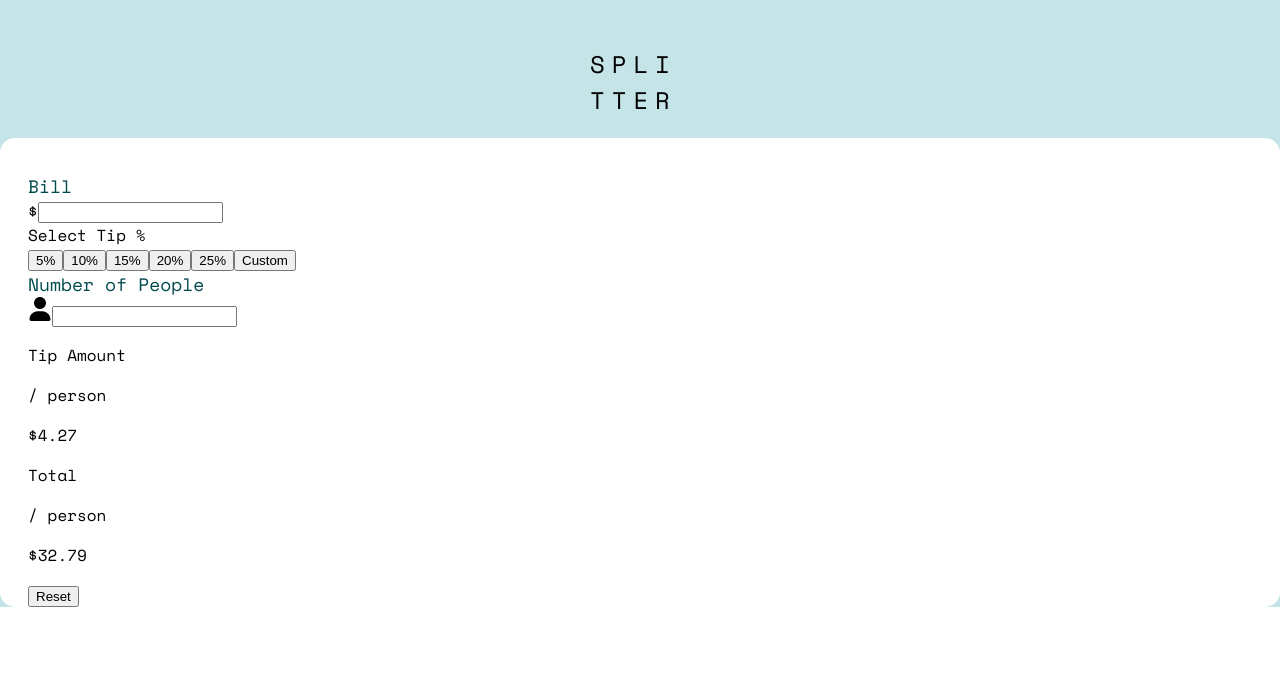
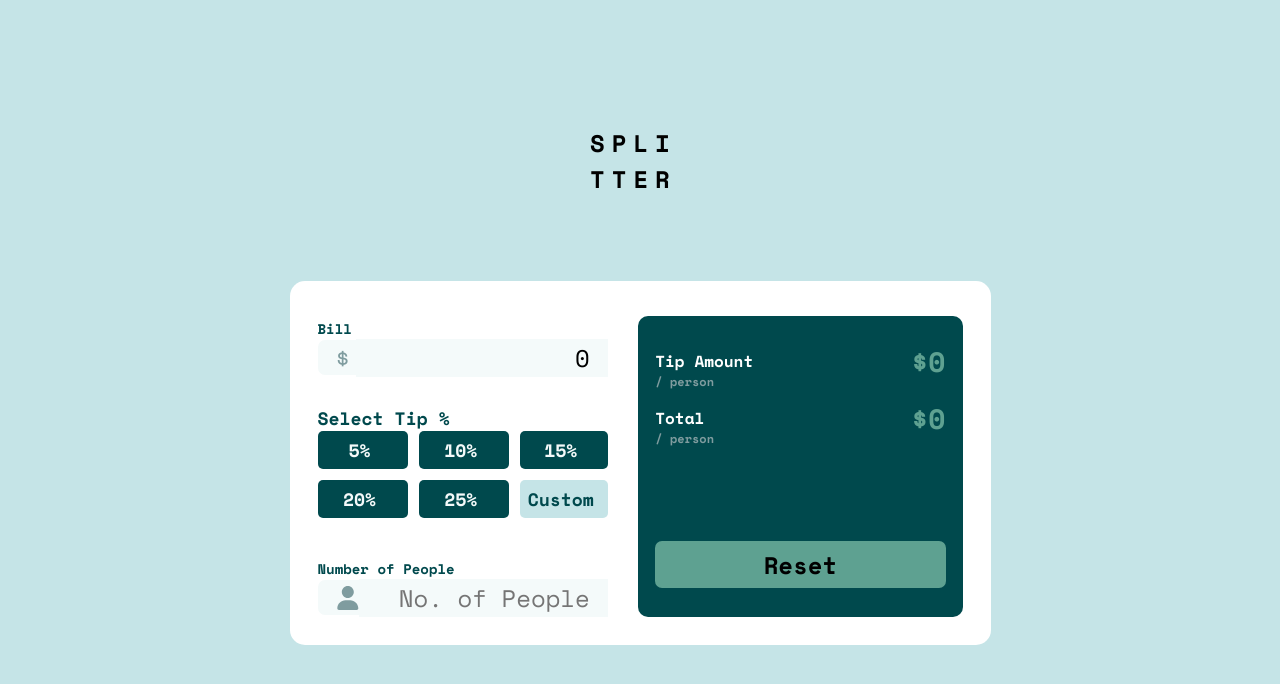
Before and after one commit to okikechinonso/react-projects, a React (Create React App) app: page / in a window 1280 px wide. Shown: the top 684 px of the page. Built offline with nearby package versions, Linux system fonts and the light colour scheme.

Commit message:
complete the logic

```diff
--- a/src/App.css
+++ b/src/App.css
@@ -1,9 +1,9 @@
-@import url('https://fonts.googleapis.com/css2?family=Space+Mono:ital,wght@0,400;0,700;1,400;1,700&display=swap');
-.tip-app{
-  font-family: 'Space Mono', monospace;;
-  background-color:  hsl(185, 41%, 84%)
+@import url("https://fonts.googleapis.com/css2?family=Space+Mono:ital,wght@0,400;0,700;1,400;1,700&display=swap");
+.tip-app {
+  font-family: "Space Mono", monospace;
+  background-color: hsl(185, 41%, 84%);
 }
-.tip-title{
+.tip-title {
   display: flex;
   flex-direction: column;
   align-items: auto;
@@ -14,21 +14,200 @@
   letter-spacing: 7px;
   padding-bottom: 38px;
   padding-top: 46px;
+  font-weight: 700;
 }
-.tip-app-container{
+.tip-app-container {
   background: white;
   border-radius: 15px;
-
 }
-.tip-app-content{
+.tip-app-content {
   display: flex;
   flex-direction: column;
   margin: 0 28px;
 }
-.desktop{
+.desktop {
   padding: 35px 0 0 0;
 }
-.bill-section label, .tip-section label{
+.bill-section {
+  margin-bottom: 38px;
+}
+.bill-section label,
+.tip-section label {
   font-size: 18px;
   color: hsl(183, 100%, 15%);
+  font-weight: 700;
 }
+
+.bill-section div {
+  display: flex;
+  justify-content: space-between;
+  align-items: center;
+  width: 100%;
+  height: 49px;
+  background: hsl(189, 41%, 97%);
+  border-radius: 7px;
+}
+.dollar {
+  font-size: 24px;
+  padding-left: 18px;
+  color: hsl(184, 14%, 56%);
+}
+.bill-section input {
+  font-size: 24px;
+  border: none;
+  background: hsl(189, 41%, 97%);
+  direction: rtl;
+  font-family: "Space Mono", monospace;
+}
+.tip-section input,
+.bill-section input {
+  padding-right: 18px;
+  width: 80%;
+}
+.tip-section input:focus,
+.bill-section input:focus {
+  outline: none;
+}
+.tip-section {
+  margin-bottom: 38px;
+}
+.tip-section-container {
+  display: flex;
+  flex-direction: column;
+}
+.tip-section-container  {
+  display: grid;
+  margin-bottom: 17px;
+  grid-template-columns: 1fr 1fr;
+  gap: 17px;
+  /* justify-content: space-between; */
+}
+.tip-section-container button{
+  height: 48px;
+  /* width: 135px; */
+  padding-left: 17px;
+  background: hsl(183, 100%, 15%);
+  color: hsl(189, 41%, 97%);
+  font-size: 24px;
+  border-radius: 5px;
+  border: none;
+  font-family: "Space Mono", monospace;
+  font-weight: 700;
+}
+.custom {
+  font-size: 24px;
+  border-radius: 5px;
+  border: none;
+  /* height: 48px;
+  width: 135px; */
+  background-color: hsl(185, 41%, 84%) !important;
+  color: hsl(183, 100%, 15%) !important;
+}
+
+.tip-section-container div button:focus {
+  background: #5ea191;
+  color: hsl(183, 100%, 15%);
+}
+
+.summary-section-container {
+  background-color: hsl(183, 100%, 15%);
+  display: flex;
+  flex-direction: column;
+  margin-bottom: 28px;
+  padding: 17px;
+  border-radius: 10px;
+}
+.summary-section-container button{
+  height: 47px;
+  font-size: 24px;
+  font-weight: 700;
+  font-family: "Space Mono", monospace;
+  border-radius: 7px;
+  border: none;
+  background:  #5ea191;
+}
+.summary-section {
+  display: flex;
+  flex-direction: column;
+  margin-bottom: 47px;
+}
+.tip-amount-summary-section{
+  display: flex;
+  justify-content: space-between;
+  align-items: center;
+  font-weight: 700;
+}
+.tip-amount{
+  color: white;
+  margin-bottom: 0;
+  font-size: 16px;
+}
+.per{
+  margin:0;
+  padding: 0;
+  font-size: 12px;
+  color: hsl(184, 14%, 56%);;
+}
+.tip-summary-dollar{
+  margin: 0;
+  font-size: 28px;
+  font-weight: 700;
+  color:#5ea191;
+}
+
+@media screen and (min-width: 702px) {
+  .tip-app{
+    padding-bottom: 182px;
+  }
+  .tip-title{
+    padding-top: 125px;
+    margin-bottom: 64px;
+  }
+  .tip-app-container{
+    width: 701px;
+    display: flex;
+    margin: auto auto;
+    padding: 0;
+  }
+  .tip-app-content{
+    display: flex;
+    flex-direction: row;
+    justify-content: space-between;
+    width: 100%;
+  }
+  .bill-section{
+    height: 55px;
+    margin-bottom: 34px;
+  }
+  .bill-section label{
+    font-size: 14px;
+  }
+  .desktop{
+    width: 45%;
+  }
+  .tip-section-container{
+    display: grid;
+    grid-template-columns: 1fr 1fr 88px;
+    gap: 11px;
+  }
+  .tip-section-container button{
+    height: 38px;
+    text-align: center;
+    padding-left: 0;
+    font-size: 18px;
+  }
+  .summary-section-container{
+    width: 45%;
+   margin-top: 35px;
+  }
+  .bill-section div{
+    height: 35px;
+  }
+  .custom{
+    width: 88px;
+  }
+  .summary-section {
+    margin-bottom: 94px;
+  }
+
+}
--- a/src/App.js
+++ b/src/App.js
@@ -1,9 +1,67 @@
 import logo from "./logo.svg";
 import "./App.css";
+import { useState } from "react";
 
 function App() {
+  const [amount, setAmount] = useState(0);
+  const [tipAmount, setTipAmount] = useState(0);
+  const [tipRate, setTipRate] = useState(5);
+  const [people, setPeople] = useState(null);
+  const [peramount, setPerAmount] = useState(0);
+
+  const onClictButton = (e) => {
+    setTipAmount(
+      ((amount * (e.target.value / 100)) / people).toPrecision(4)
+    );
+    setTipRate(e.target.value / 100);
+    setPerAmount((c) => (c = e.target.value / people)).toPrecision(4);
+
+    console.log(tipRate);
+  };
+  const onChangeAmount = (e) => {
+      if (e.target.value.trim() === "") {
+        setAmount(0);
+        setTipAmount(0);
+      }
+
+      if( people == null && e.target.value.trim() !== ""){
+        setAmount(e.target.value);
+        setTipAmount(
+          ((e.target.value * (tipRate / 100)) / 1).toPrecision(4)
+        );
+        setPerAmount((c) => (c = e.target.value / 1)).toPrecision(4);
+      }
+
+
+
+  };
+  const onChangePeople = (e) => {
+    if (e.target.value.trim() === "") {
+      setPeople((c) => (c = 1));
+      setTipAmount(
+        (c) => (c = ((amount * (tipRate / 100)) / 1).toPrecision(4))
+      );
+      setPerAmount(amount/1)
+    } else {
+      setPeople((c) => (c = e.target.value));
+      setTipAmount(
+        (c) =>
+          (c = ((amount * (tipRate / 100)) / e.target.value).toPrecision(5))
+      );
+      setPerAmount((c) => (c = amount / e.target.value));
+      console.log(amount + "tip");
+    }
+  };
+
+  const onReset = () =>{
+    setAmount("")
+    setPeople("")
+    setPerAmount(0)
+    setTipRate(5)
+    setTipAmount(0)
+  }
+
   return (
-    // <div></div>
     <div className="tip-app">
       <div className="tip-title">
         <div>SPLI</div> <div>TTER</div>
@@ -15,22 +73,42 @@ function App() {
               <label>Bill</label>
               <div>
                 <span className="dollar">$</span>
-                <input type="number" />
+                <input
+                  onChange={onChangeAmount}
+                  type="number"
+                  name="amount"
+                  placeholder="Amount"
+                  value={amount}
+                />
               </div>
             </div>
             <div className="tip-section">
-              <lable>Select Tip %</lable>
+              <label>Select Tip %</label>
+              <br />
               <div className="tip-section-container">
-                <button>5%</button>
-                <button>10%</button>
-                <button>15%</button>
-                <button>20%</button>
-                <button>25%</button>
-                <button className="custom">Custom</button>
+                <button onClick={onClictButton} className="tip" value="5">
+                  5%
+                </button>
+                <button onClick={onClictButton} className="tip" value="10">
+                  10%
+                </button>
+                <button onClick={onClictButton} className="tip" value="15">
+                  15%
+                </button>
+                <button onClick={onClictButton} className="tip" value="20">
+                  20%
+                </button>
+                <button onClick={onClictButton} className="tip" value="25">
+                  25%
+                </button>
+                <button onClick={onClictButton} className="custom" value="5">
+                  Custom
+                </button>
               </div>
             </div>
             <div className="bill-section">
               <label>Number of People</label>
+              <br />
               <div>
                 <svg
                   height={24}
@@ -39,9 +117,20 @@ function App() {
                   xmlns="http://www.w3.org/2000/svg"
                   viewBox="0 0 448 512"
                 >
-                  <path d="M224 256c70.7 0 128-57.31 128-128s-57.3-128-128-128C153.3 0 96 57.31 96 128S153.3 256 224 256zM274.7 304H173.3C77.61 304 0 381.6 0 477.3c0 19.14 15.52 34.67 34.66 34.67h378.7C432.5 512 448 496.5 448 477.3C448 381.6 370.4 304 274.7 304z" />
+                  <g color="hsl(184, 14%, 56%)">
+                    <path
+                      fill="currentcolor"
+                      d="M224 256c70.7 0 128-57.31 128-128s-57.3-128-128-128C153.3 0 96 57.31 96 128S153.3 256 224 256zM274.7 304H173.3C77.61 304 0 381.6 0 477.3c0 19.14 15.52 34.67 34.66 34.67h378.7C432.5 512 448 496.5 448 477.3C448 381.6 370.4 304 274.7 304z"
+                    />
+                  </g>
                 </svg>
-                <input type="text" />
+                <input
+                  onChange={onChangePeople}
+                  type="number"
+                  name="people"
+                  placeholder="No. of People"
+                  value={people}
+                />
               </div>
             </div>
           </div>
@@ -53,17 +142,17 @@ function App() {
                   <p className="tip-amount">Tip Amount</p>
                   <p className="per">/ person</p>
                 </div>
-                <p className="tip-summary-dollar">$4.27</p>
+                <p className="tip-summary-dollar">${tipAmount}</p>
               </div>
               <div className="tip-amount-summary-section">
                 <div className="tip-amount-section">
                   <p className="tip-amount">Total</p>
                   <p className="per">/ person</p>
                 </div>
-                <p className="tip-summary-dollar">$32.79</p>
+                <p className="tip-summary-dollar">${peramount}</p>
               </div>
             </div>
-            <button>Reset</button>
+            <button onClick={onReset}>Reset</button>
           </div>
         </div>
       </div>
```
